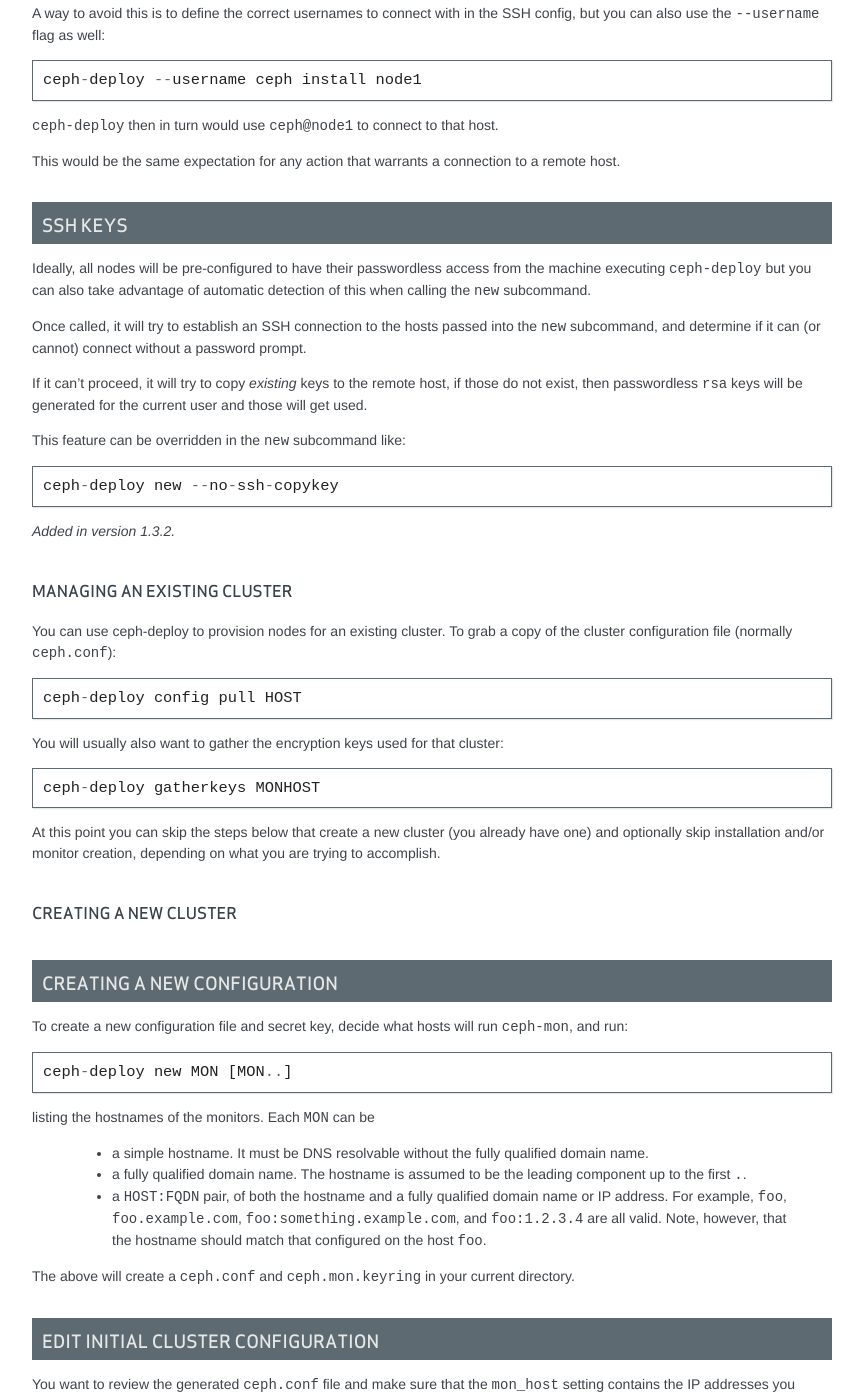
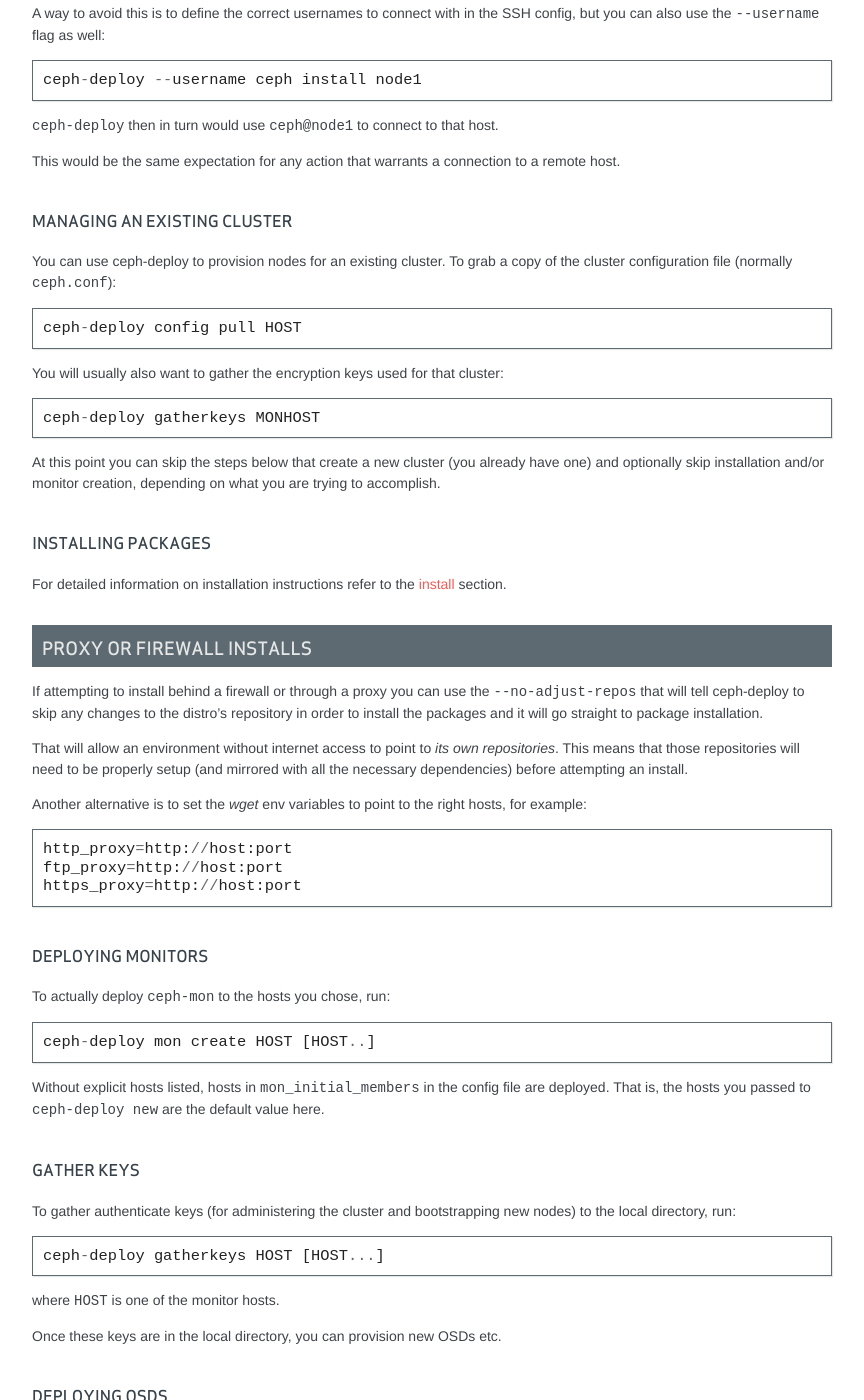
Before and after one commit to ceph/ceph-deploy, a Sphinx documentation site: the page built from docs/source/index.rst, in a window 1280 px wide and 1400 px high, scrolled down 2163 px. Shown: the whole window, without its empty margins (328-1192 px from the left). Built offline with Sphinx 7.4.7, drawn with Linux system fonts in a browser that asks for light colours; some of the changed text lies outside the part shown.

Commit message:
remove docs referencing 'new' from index
Signed-off-by: Alfredo Deza <alfredo.deza@inktank.com>

```diff
--- a/docs/source/index.rst
+++ b/docs/source/index.rst
@@ -122,27 +122,6 @@ This would be the same expectation for any action that warrants a connection to
 a remote host.
 
 
-SSH Keys
---------
-Ideally, all nodes will be pre-configured to have their passwordless access
-from the machine executing ``ceph-deploy`` but you can also take advantage of
-automatic detection of this when calling the ``new`` subcommand.
-
-Once called, it will try to establish an SSH connection to the hosts passed
-into the ``new`` subcommand, and determine if it can (or cannot) connect
-without a password prompt.
-
-If it can't proceed, it will try to copy *existing* keys to the remote host, if
-those do not exist, then passwordless ``rsa`` keys will be generated for the
-current user and those will get used.
-
-This feature can be overridden in the ``new`` subcommand like::
-
-    ceph-deploy new --no-ssh-copykey
-
-.. versionadded:: 1.3.2
-
-
 Managing an existing cluster
 ============================
 
@@ -161,42 +140,6 @@ At this point you can skip the steps below that create a new cluster
 (you already have one) and optionally skip installation and/or monitor
 creation, depending on what you are trying to accomplish.
 
-
-Creating a new cluster
-======================
-
-Creating a new configuration
-----------------------------
-
-To create a new configuration file and secret key, decide what hosts
-will run ``ceph-mon``, and run::
-
-  ceph-deploy new MON [MON..]
-
-listing the hostnames of the monitors.  Each ``MON`` can be
-
- * a simple hostname.  It must be DNS resolvable without the fully
-   qualified domain name.
- * a fully qualified domain name.  The hostname is assumed to be the
-   leading component up to the first ``.``.
- * a ``HOST:FQDN`` pair, of both the hostname and a fully qualified
-   domain name or IP address.  For example, ``foo``,
-   ``foo.example.com``, ``foo:something.example.com``, and
-   ``foo:1.2.3.4`` are all valid.  Note, however, that the hostname
-   should match that configured on the host ``foo``.
-
-The above will create a ``ceph.conf`` and ``ceph.mon.keyring`` in your
-current directory.
-
-
-Edit initial cluster configuration
-----------------------------------
-
-You want to review the generated ``ceph.conf`` file and make sure that
-the ``mon_host`` setting contains the IP addresses you would like the
-monitors to bind to.  These are the IPs that clients will initially
-contact to authenticate to the cluster, and they need to be reachable
-both by external client-facing hosts and internal cluster daemons.
 
 Installing packages
 ===================
```
